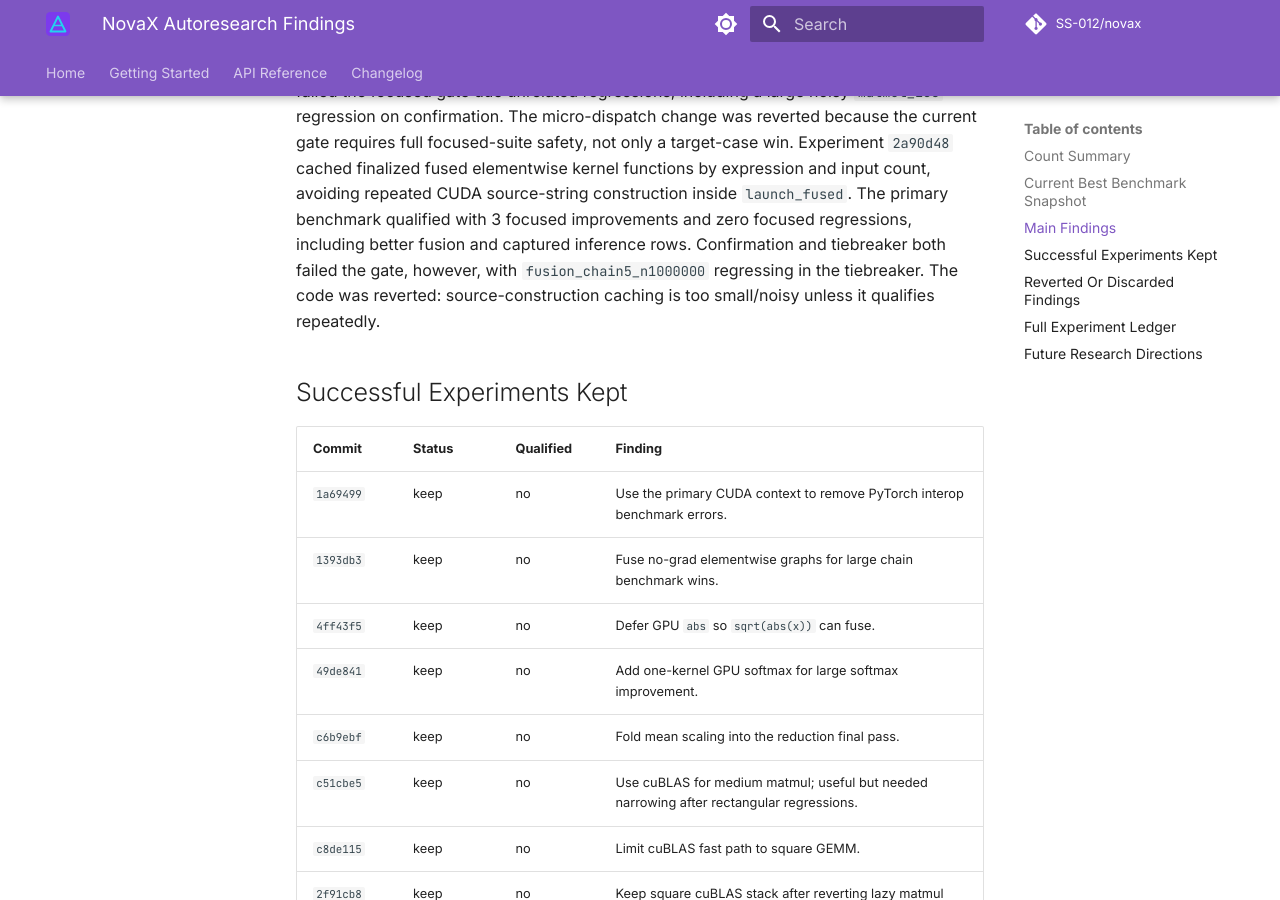
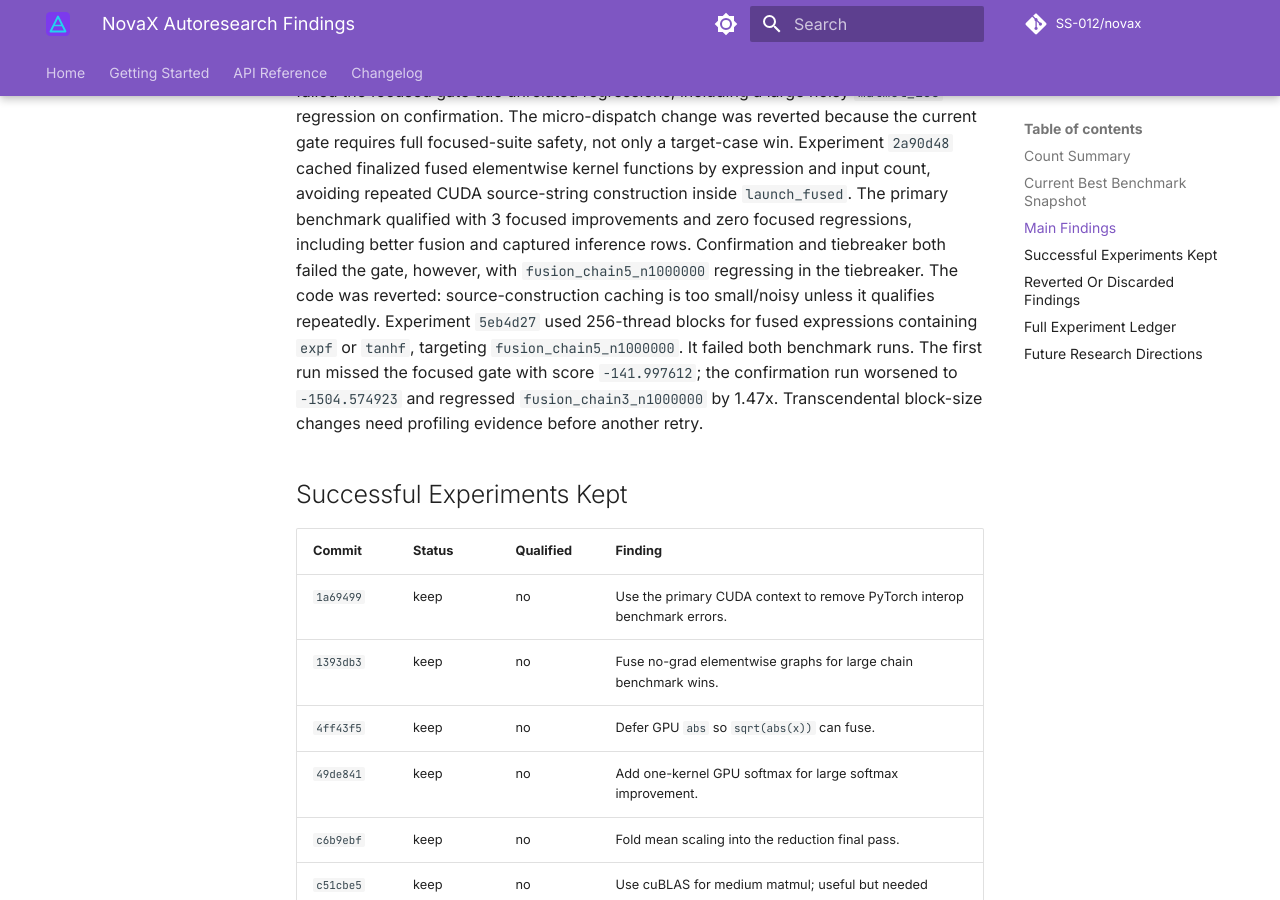
Before and after one commit to SS-012/novax, an MkDocs documentation site: the page built from docs/autoresearch-findings.md, in a window 1280 px wide and 900 px high, scrolled down 5232 px. Built offline with MkDocs 1.6.1 and Material for MkDocs 9.7.7, drawn with Linux system fonts in a browser that asks for light colours; comment, search, counter and statistics services are not loaded; the version menu is left out; some of the changed text lies outside the part shown.

Commit message:
docs: log fused transcendental block experiment

```diff
--- a/docs/autoresearch-findings.md
+++ b/docs/autoresearch-findings.md
@@ -235,6 +235,12 @@ improvements and zero focused regressions, including better fusion and captured
 inference rows. Confirmation and tiebreaker both failed the gate, however, with
 `fusion_chain5_n1000000` regressing in the tiebreaker. The code was reverted:
 source-construction caching is too small/noisy unless it qualifies repeatedly.
+Experiment `5eb4d27` used 256-thread blocks for fused expressions containing
+`expf` or `tanhf`, targeting `fusion_chain5_n1000000`. It failed both benchmark
+runs. The first run missed the focused gate with score `-141.997612`; the
+confirmation run worsened to `-1504.574923` and regressed
+`fusion_chain3_n1000000` by 1.47x. Transcendental block-size changes need
+profiling evidence before another retry.
 
 ## Successful Experiments Kept
 
@@ -325,6 +331,7 @@ These experiments should not be retried in the same form.
 | `53d31b8` | discard | Exact-tile fused matmul removed boundary checks but failed to improve fused-mm enough and missed the focused gate. |
 | `c7f15d8` | discard | Dispatching exact 64 matmul before cuBLAS improved 64x64 twice but failed the focused gate twice. |
 | `2a90d48` | discard | Caching fused launch kernels qualified once but failed confirmation and tiebreaker. |
+| `5eb4d27` | discard | Smaller fused-transcendental blocks failed twice and regressed fusion-chain guardrails. |
 
 ## Full Experiment Ledger
 
@@ -410,6 +417,7 @@ These experiments should not be retried in the same form.
 | `d610a5c` | keep | yes | 3 | 2 | 0 | 213.689073 | 0.615337 | Exact 64x64 matmul specialization qualified twice and improved the focused small-matmul path. |
 | `c7f15d8` | discard | no | 2 | 3 | 0 | -971.796502 | 0.638130 | Dispatch exact 64 matmul before cuBLAS improved 64x64 twice but failed the focused gate twice. |
 | `2a90d48` | discard | no | 3 | 1 | 0 | -85.075841 | 0.602476 | Fused launch kernel caching qualified once but failed confirmation and tiebreaker, so it was reverted. |
+| `5eb4d27` | discard | no | 2 | 2 | 0 | -141.997612 | 0.612282 | Smaller blocks for fused transcendental kernels failed twice and regressed fusion-chain guardrails. |
 
 ## Future Research Directions
 
```
Also changed, not shown: other parts of docs/autoresearch-findings.md (+4 -4 lines), papers/2026-05-30-frontier-gpu-optimization.md (+6 -0 lines).
